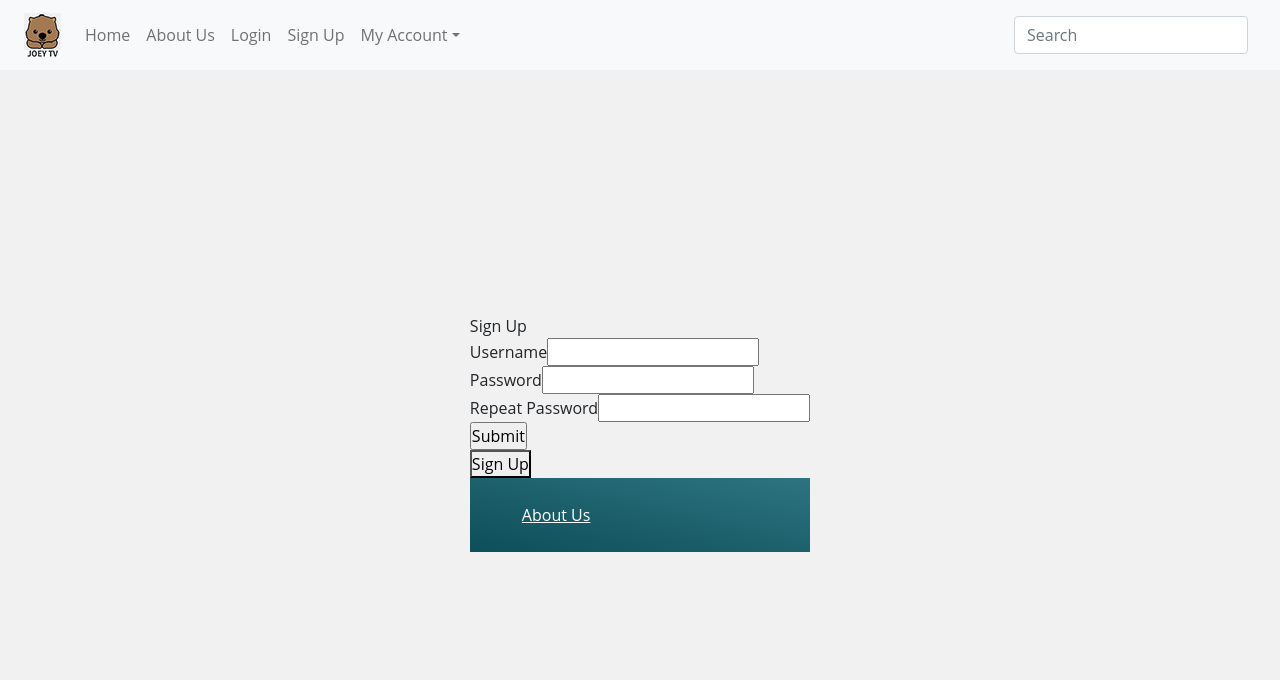
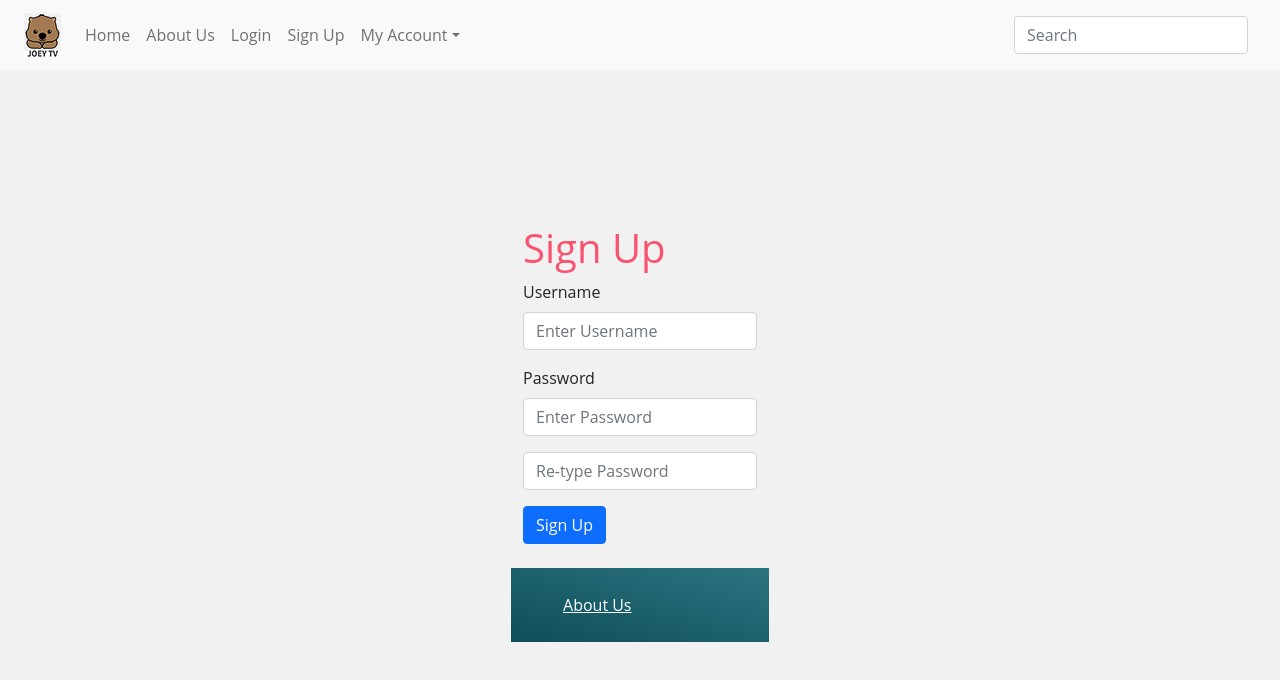
Before and after one commit to Ewan-MacLean/JoeyTV-final, a React (Create React App) app: page /signup in a window 1280 px wide. Shown: the top 680 px of the page. Built offline with nearby package versions, Linux system fonts and the light colour scheme; no server answers.

Commit message:
signuplogin

```diff
--- a/src/components/LoginPage/LoginForm.js
+++ b/src/components/LoginPage/LoginForm.js
@@ -1,6 +1,90 @@
-import React, {useState} from "react";
+import React, {useState, Component} from "react";
+import {
+    Container,
+    Form,
+    FormControl,
+    Button
+  } from "react-bootstrap";
 
-const LoginForm = () => {
+// Mock user database
+const database = [{
+    username: "user1",
+    password: "pass1"
+},{
+    username: "user2",
+    password: "pass2"
+}];
+
+  class LoginForm extends Component{
+
+    constructor(props){
+        super(props);
+
+      this.state = {
+          user: '',
+          pass: ''
+      };
+    }
+
+    onChangeUser(event) {
+        this.setState({ user: event.target.value })
+    }
+
+    onChangePass(event) {
+        this.setState({ pass: event.target.value })
+    }
+
+    handleSubmit(event){
+        event.preventDefault();
+        console.log("Handling submit...");
+        console.log(this.state.user);
+        console.log(this.state.pass);
+        const userData = database.find((uname) => uname.username === this.state.user);
+
+        //Validation, only works as a mock at the moment.
+        if (userData) {
+            if (userData.password !== this.state.pass) {
+              // Invalid password
+              console.log("Invalid Password.");
+            } else {
+              //Successfully log in
+              console.log("Log In Success");
+            }
+          } else {
+            // Username not found
+            console.log("User does not exist.");
+        }
+    }
+
+    render() {
+        return(
+            <Container>
+                <h1>Log In</h1>
+                <Form className="login" onSubmit={this.handleSubmit.bind(this)}>
+                    <Form.Group className="mb-3" controlId="uname">
+                        <Form.Label>Username</Form.Label>
+                        <Form.Control onChange={this.onChangeUser.bind(this)} type="text" placeholder="Enter Username" />
+                    </Form.Group>
+                    <Form.Group className="mb-3" controlId="pass">
+                        <Form.Label>Password</Form.Label>
+                        <Form.Control onChange={this.onChangePass.bind(this)} type="text" placeholder="Enter Password" />
+                    </Form.Group>
+                    <Button variant="primary" type="submit">
+                        Log In
+                    </Button>
+                </Form>
+                <br/>
+            </Container>
+        );
+    }
+
+  }
+
+  export default LoginForm;
+
+//PREVIOUS ATTEMPTS AT CODING THIS. YOU CAN LOOK AT IT IF YOU WANT.
+
+/*const LoginForm = () => {
     // React States
     const [errorMessages, setErrorMessages] = useState({});
     const [isSubmitted, setIsSubmitted] = useState(false);
@@ -18,6 +102,7 @@ const LoginForm = () => {
     ];
 
     const handleSubmit = (event) => {
+        console.log("Handling Submit...");
         //Prevent page reload
         event.preventDefault();
 
@@ -46,7 +131,35 @@ const LoginForm = () => {
 
     // JSX code for sign up form
     const renderForm = (
-        <div className="form">
+        <Form className="login" onSubmit={handleSubmit}>
+            <Form.Group className="mb-3" controlId="uname">
+                <Form.Label>Username</Form.Label>
+                <Form.Control type="text" placeholder="Enter Username" />
+                {renderErrorMessage("uname")}
+            </Form.Group>
+            <Form.Group className="mb-3" controlId="pass">
+                <Form.Label>Password</Form.Label>
+                <Form.Control type="text" placeholder="Enter Password" />
+                {renderErrorMessage("pass")}
+            </Form.Group>
+            <Button variant="primary" type="submit">
+                Log In
+            </Button>
+        </Form>
+    );
+
+    return(
+        <Container>
+            <h1>Log In</h1>
+            {isSubmitted ? <div>User Has successfully signed in.</div> : renderForm}
+            <br></br>
+        </Container>
+    );
+}
+
+export default LoginForm;*/
+
+/*<div className="form">
             <form name= "login" onSubmit={handleSubmit}>
                 <div className="input-container">
                     <label>Username </label>
@@ -65,15 +178,4 @@ const LoginForm = () => {
                     <button>Sign Up</button>
                 </div>
             </form>
-        </div>
-    );
-
-    return(
-        <div className="signup-form">
-            <div className="title">Log In</div>
-            {isSubmitted ? <div>User Has successfully signed in.</div> : renderForm}
-        </div>
-    );
-}
-
-export default LoginForm;
+        </div>*/
--- a/src/components/LoginPage/SignupForm.js
+++ b/src/components/LoginPage/SignupForm.js
@@ -1,12 +1,13 @@
-import React, {useState} from "react";
+import React, {Component, useState} from "react";
+import {
+    Container,
+    Form,
+    FormControl,
+    Button
+  } from "react-bootstrap";
 
-const SignupForm = () => {
-    // React States
-    const [errorMessages, setErrorMessages] = useState({});
-    const [isSubmitted, setIsSubmitted] = useState(false);
-
-    // Mock user database
-    const database = [
+// Mock user database
+const database = [
     {
         username: "user1",
         password: "pass1"
@@ -17,6 +18,89 @@ const SignupForm = () => {
     }
     ];
 
+class SignupForm extends Component{
+
+    constructor(props){
+        super(props);
+
+      this.state = {
+          user: '',
+          pass1: '',
+          pass2: ''
+      };
+    }
+
+    onChangeUser(event) {
+        this.setState({ user: event.target.value })
+    }
+
+    onChangePass1(event) {
+        this.setState({ pass1: event.target.value })
+    }
+
+    onChangePass2(event) {
+        this.setState({ pass2: event.target.value })
+    }
+
+    handleSubmit(event){
+        event.preventDefault();
+        console.log("Handling submit...");
+        console.log(this.state.user);
+        console.log(this.state.pass1);
+        console.log(this.state.pass2);
+        const userData = database.find((uname) => uname.username === this.state.user);
+
+        //Validation, only works as a mock at the moment.
+        if (userData) {
+            console.log("User already exists.")
+        }
+        else if (this.state.pass1 !== this.state.pass2){
+            console.log('Password does not match.')
+        }
+        else {
+            //Some code here to add user to database...
+        }
+    }
+
+    render() {
+        return(
+            <Container>
+                <h1>Sign Up</h1>
+                <Form className="login" onSubmit={this.handleSubmit.bind(this)}>
+                    <Form.Group className="mb-3" controlId="uname">
+                        <Form.Label>Username</Form.Label>
+                        <Form.Control onChange={this.onChangeUser.bind(this)} type="text" placeholder="Enter Username" />
+                    </Form.Group>
+                    <Form.Group className="mb-3" controlId="pass">
+                        <Form.Label>Password</Form.Label>
+                        <Form.Control onChange={this.onChangePass1.bind(this)} type="text" placeholder="Enter Password" />
+                    </Form.Group>
+                    <Form.Group className="mb-3" controlId="pass">
+                        <Form.Control onChange={this.onChangePass2.bind(this)} type="text" placeholder="Re-type Password" />
+                    </Form.Group>
+                    <Button variant="primary" type="submit">
+                        Sign Up
+                    </Button>
+                </Form>
+                <br/>
+            </Container>
+        );
+    }
+
+}
+
+
+export default SignupForm;
+
+/*Old code:
+
+const SignupForm = () => {
+    // React States
+    const [errorMessages, setErrorMessages] = useState({});
+    const [isSubmitted, setIsSubmitted] = useState(false);
+
+
+
     const handleSubmit = (event) => {
         //Prevent page reload
         event.preventDefault();
@@ -25,17 +109,7 @@ const SignupForm = () => {
         var {uname, pass1, pass2 } = document.forms["signup"];
         const userData = database.find((user) => user.username === uname.value);
 
-        if (userData) {
-            setErrorMessages({ name: "uname", message: "User already exists." });
-        }
-        else if (pass1.value !== pass2.value){
-            setErrorMessages({ name: "pass2", message: "Please check that password matches." });
-        }
-        else {
-            //Some code here to add user to database...
-            database.push({uname, pass1});
-            setIsSubmitted(true);
-        }
+
     };
 
     // Generate JSX code for error message
@@ -80,7 +154,7 @@ const SignupForm = () => {
     );
 }
 
-export default SignupForm;
+*/
 
 /* Cut Email functionality code:
 
--- /dev/null
+++ b/src/components/LoginPage/login.css
@@ -0,0 +1,3 @@
+.login-container {
+    text-align: center;
+}
```
